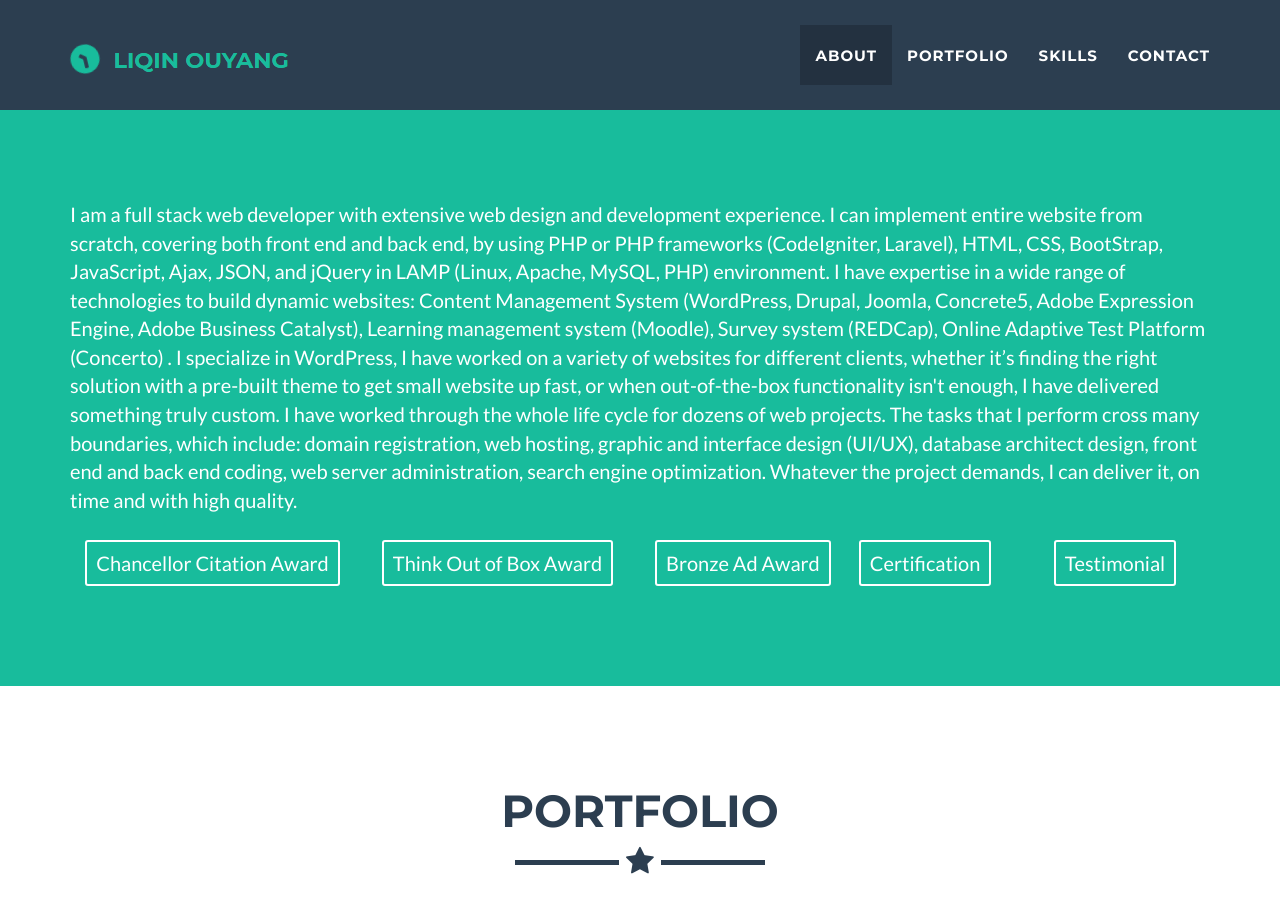
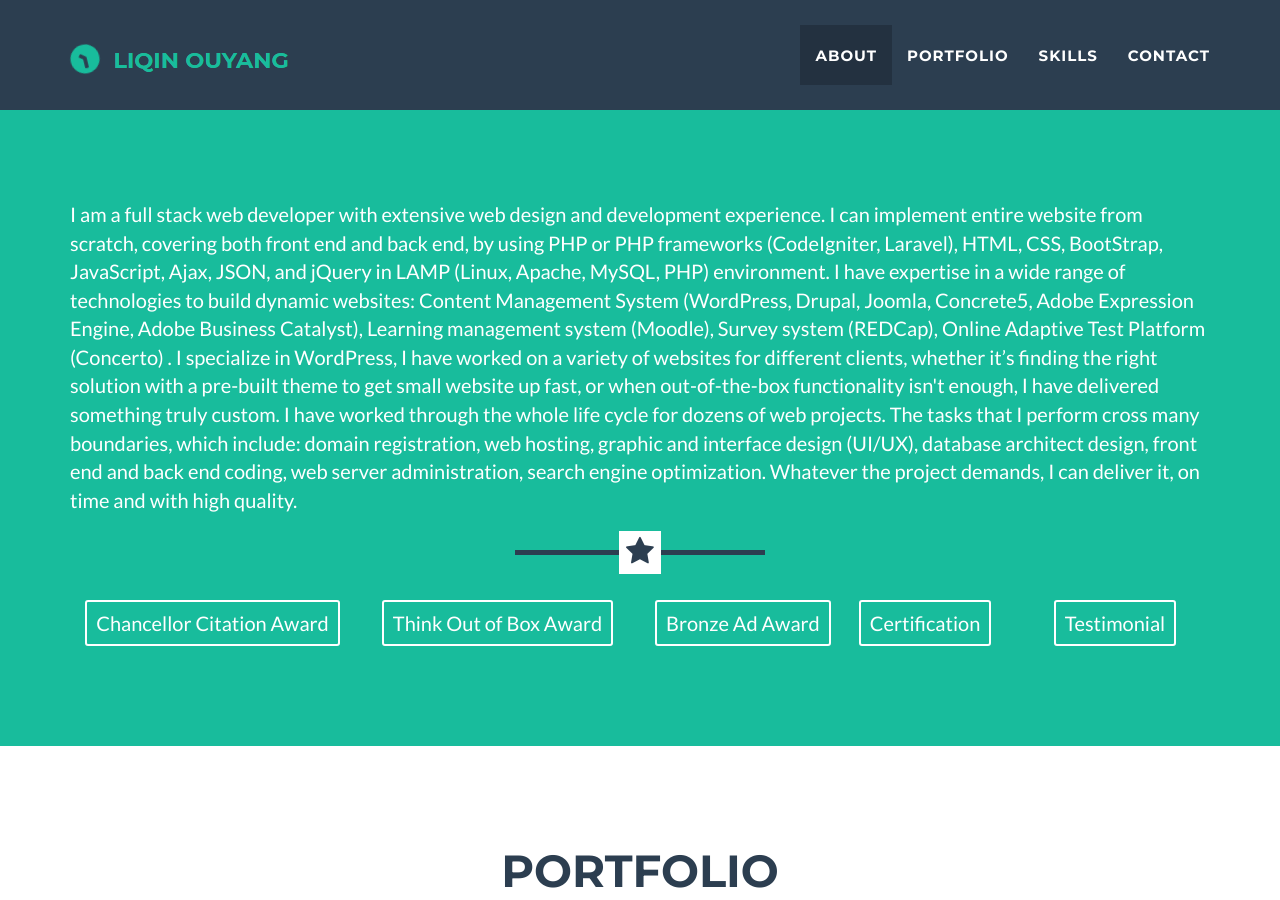
Before and after one commit to hbxtoylq/hbxtoylq.github.io, a Jekyll site: the page built from index.html, in a window 1280 px wide and 900 px high. Built offline with Jekyll 4.4.1, drawn with Linux system fonts in a browser that asks for light colours; nearby versions of some CDN libraries.

Commit message:
Update header.html

```diff
--- a/_includes/header.html
+++ b/_includes/header.html
@@ -16,7 +16,11 @@
 					Whatever the project demands, I can deliver it, on time and with high quality.</p>
 		</div>
 		   </div>
-
+		 <div class="row">
+                <div class="col-lg-12 text-center">
+                                    <hr class="star-primary">
+                </div>
+            </div>
 		 <div class="row"><div class="col-sm-12">
                          <div class="col-sm-3 text-center">
                                 <a href="img/reward/award2.png" class="btn btn-sm btn-outline" target="_blank">
```
